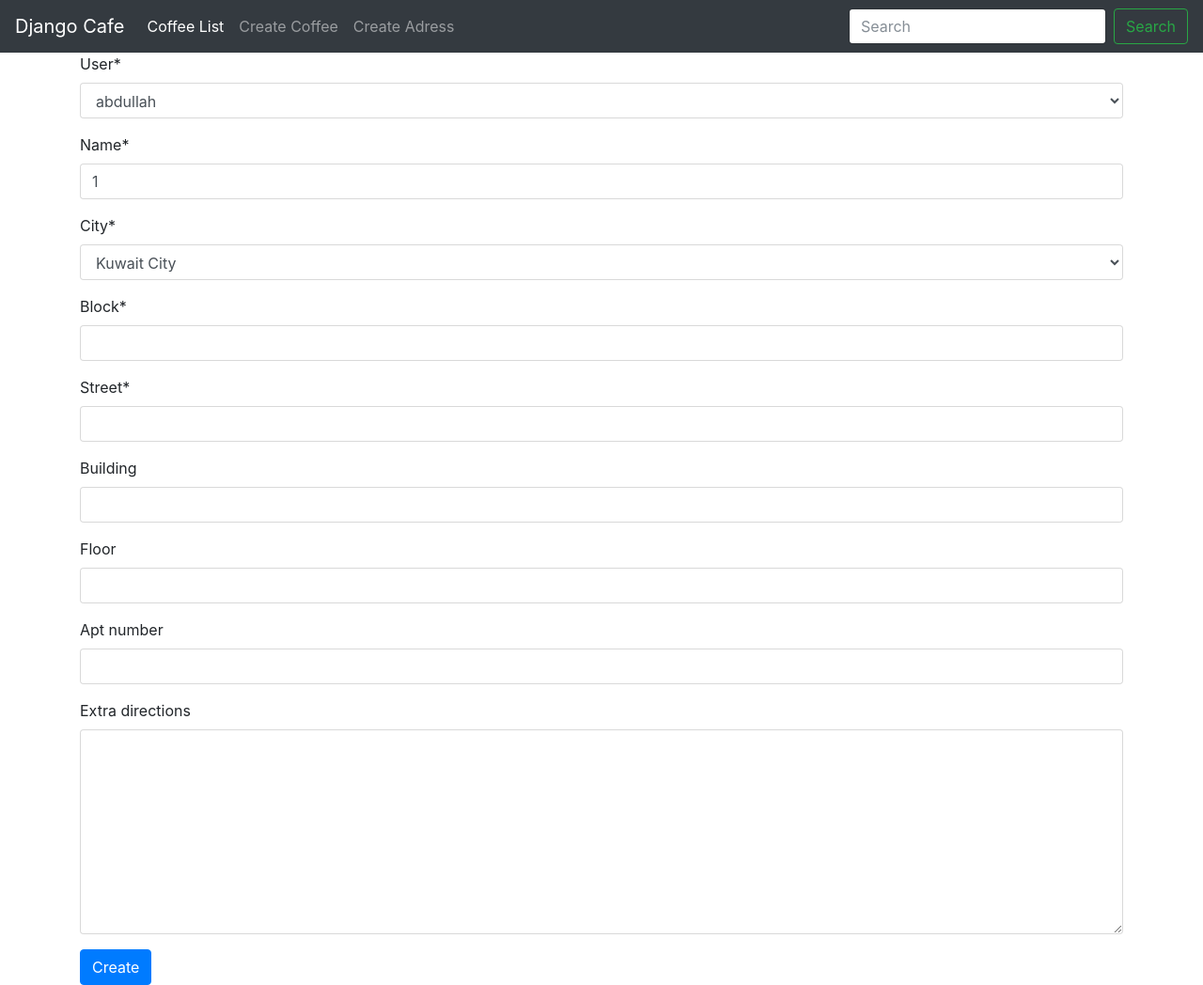
After one commit to aalbusairi/cafe, a Django app: page /coffee/adress/ in a window 1280 px wide. The commit adds this page. Shown: the whole page at 94% size. Run offline with Django 3.2, Linux system fonts and the light colour scheme; data comes from the database, SQL or seed files in the repository; both versions use the stored data as it was after the commit; some libraries are stand-ins or nearby versions.

Commit message:
adress models + navbar

```diff
--- a/coffee/admin.py
+++ b/coffee/admin.py
@@ -6,3 +6,5 @@ admin.site.register(Powder)
 admin.site.register(Syrup)
 admin.site.register(Roast)
 admin.site.register(Coffee)
+admin.site.register(City)
+admin.site.register(Adress)
--- a/coffee/forms.py
+++ b/coffee/forms.py
@@ -40,3 +40,8 @@ class CoffeeForm(forms.ModelForm):
 		model = Coffee
 		fields = '__all__'
 		exclude = ['user', 'price']
+
+class AdressForm(forms.ModelForm):
+	class Meta:
+		model = Adress
+		fields = '__all__'
--- a/coffee/models.py
+++ b/coffee/models.py
@@ -53,3 +53,23 @@ class Coffee(models.Model):
 
 	def get_absolute_url(self):
 		return reverse("coffee:coffeedetail", kwargs={"post_id": self.id})
+
+class City(models.Model):
+	name = models.CharField(max_length=20)
+
+	def __str__(self):
+		return self.name
+
+class Adress(models.Model):
+	user = models.ForeignKey(User, default = 1)
+	name = models.CharField(max_length=20, default=1)
+	city = models.ForeignKey(City, default = 1)
+	block = models.CharField(max_length=20)
+	street = models.CharField(max_length=20)
+	building = models.CharField(max_length=20, blank=True)
+	floor = models.CharField(max_length=20, blank=True)
+	apt_number = models.CharField(max_length=20, blank=True)
+	extra_directions = models.TextField(null = True, blank=True)
+
+	def __str__(self):
+		return self.name
--- /dev/null
+++ b/coffee/templates/adress_create.html
@@ -0,0 +1,14 @@
+{% extends "base.html" %}
+{% load crispy_forms_tags %}
+{% block title %}
+Adress
+{% endblock title %}
+
+
+{% block content %}
+	<form action="{% url 'coffee:adress' %}" method="POST">
+		{% csrf_token %}
+		{{form|crispy}}
+		<input class = "btn btn-primary" type="submit" value="Create">
+	</form>
+{% endblock content %}
--- a/coffee/templates/base.html
+++ b/coffee/templates/base.html
@@ -7,15 +7,16 @@
 
 	{% endblock head_title %}
 	</title>
-	<link rel="stylesheet" href="{% static 'css/bootstrap.min.css' %}">
-	<link rel="stylesheet" href="{% static 'css/base.css' %}">
+	<link rel="stylesheet" href="https://maxcdn.bootstrapcdn.com/bootstrap/4.0.0-beta/css/bootstrap.min.css" integrity="sha384-/Y6pD6FV/Vv2HJnA6t+vslU6fwYXjCFtcEpHbNJ0lyAFsXTsjBbfaDjzALeQsN6M" crossorigin="anonymous">
 </head>
 <body>
 
 {% include 'messages.html' %}
 
+{% include 'navbar.html' %}
+
+
 <div class="container content">
-
 
 
 	{% block content%}
@@ -25,6 +26,7 @@
 </div>
 
 <script src="{% static 'js/jquery-3.2.1.min.js' %}"></script>
-<script src="{% static 'js/bootstrap.min.js' %}"></script>
+<script src="https://cdnjs.cloudflare.com/ajax/libs/popper.js/1.11.0/umd/popper.min.js" integrity="sha384-b/U6ypiBEHpOf/4+1nzFpr53nxSS+GLCkfwBdFNTxtclqqenISfwAzpKaMNFNmj4" crossorigin="anonymous"></script>
+<script src="https://maxcdn.bootstrapcdn.com/bootstrap/4.0.0-beta/js/bootstrap.min.js" integrity="sha384-h0AbiXch4ZDo7tp9hKZ4TsHbi047NrKGLO3SEJAg45jXxnGIfYzk4Si90RDIqNm1" crossorigin="anonymous"></script>
 </body>
 </html>
--- /dev/null
+++ b/coffee/templates/navbar.html
@@ -0,0 +1,24 @@
+<nav class="navbar navbar-expand-sm navbar-dark bg-dark">
+  <a class="navbar-brand" href="{% url 'coffee:coffeelist' %}">Django Cafe</a>
+  <button class="navbar-toggler" type="button" data-toggle="collapse" data-target="#navbarSupportedContent" aria-controls="navbarSupportedContent" aria-expanded="false" aria-label="Toggle navigation">
+    <span class="navbar-toggler-icon"></span>
+  </button>
+
+  <div class="collapse navbar-collapse" id="navbarSupportedContent">
+    <ul class="navbar-nav mr-auto">
+      <li class="nav-item active">
+        <a class="nav-link" href="{% url 'coffee:coffeelist' %}">Coffee List <span class="sr-only">(current)</span></a>
+      </li>
+      <li class="nav-item">
+        <a class="nav-link" href="{% url 'coffee:coffee' %}">Create Coffee</a>
+      </li>
+      <li class="nav-item">
+        <a class="nav-link" href="{% url 'coffee:adress' %}">Create Adress</a>
+      </li>
+    </ul>
+    <form class="form-inline my-2 my-lg-0">
+      <input class="form-control mr-sm-2" type="text" placeholder="Search" aria-label="Search">
+      <button class="btn btn-outline-success my-2 my-sm-0" type="submit">Search</button>
+    </form>
+  </div>
+</nav>
--- a/coffee/urls.py
+++ b/coffee/urls.py
@@ -11,6 +11,7 @@ urlpatterns = [
 	url(r'^syrup/$', views.syrup_create, name="syrup"),
 	url(r'^roast/$', views.roast_create, name="roast"),
 	url(r'^coffee/$', views.coffee_create, name="coffee"),
+	url(r'^adress/$', views.adress_create, name="adress"),
 
 	url(r'^beanlist/$', views.bean_list, name="beanlist"),
 	url(r'^beanupdate/(?P<post_id>\d+)/$', views.bean_update, name="beanupdate"),
@@ -32,4 +33,9 @@ urlpatterns = [
 	url(r'^coffeeupdate/(?P<post_id>\d+)/$', views.coffee_update, name="coffeeupdate"),
 	url(r'^coffeedelete/(?P<post_id>\d+)/$', views.coffee_delete, name="coffeedelete"),
 	url(r'^coffeedetail/(?P<post_id>\d+)/$', views.coffee_detail, name="coffeedetail"),
+
+	url(r'^adresslist/$', views.adress_list, name="adresslist"),
+	url(r'^adressupdate/(?P<post_id>\d+)/$', views.adress_update, name="adressupdate"),
+	url(r'^adressdelete/(?P<post_id>\d+)/$', views.adress_delete, name="adressdelete"),
+	# url(r'^coffeedetail/(?P<post_id>\d+)/$', views.coffee_detail, name="coffeedetail"),
 ]
--- a/coffee/views.py
+++ b/coffee/views.py
@@ -305,3 +305,48 @@ def coffee_detail(request, post_id):
 	}
 
 	return render(request, 'coffee_detail.html', context)
+
+def adress_list(request):
+	object_list = Adress.objects.all()
+
+	context = {
+	"object_list": object_list
+	}
+
+	return render(request, 'adress_list.html', context)
+
+def adress_create(request):
+	form = AdressForm(request.POST or None)
+	if form.is_valid():
+		adress = form.save(commit=False)
+		adress.user = request.user
+		adress.save()
+		messages.success(request, "Successfully Created!")
+		return redirect("coffee:adresslist")
+	context = {
+	"title": "Adress",
+	"form": form,
+	}
+	return render(request, 'adress_create.html', context)
+
+def adress_update(request, post_id):
+	instance = get_object_or_404(Adress, id=post_id)
+	form = AdressForm(request.POST or None, instance = instance)
+	if form.is_valid():
+		adress = form.save(commit=False)
+		adress.user = request.user
+		adress.save()
+		messages.success(request, "Successfully Updated!")
+		return redirect("coffee:adresslist")
+	context = {
+	"title": "Adress",
+	"form": form,
+	'instance': instance
+	}
+	return render(request, 'adress_update.html', context)
+
+def adress_delete(request, post_id):
+	instance = get_object_or_404(Adress, id=post_id)
+	instance.delete()
+	messages.success(request, "Successfully Deleted!")
+	return redirect("coffee:adresslist")
```
Also changed, not shown: coffee/templates/adress_list.html (added, +18 -0 lines), coffee/templates/adress_update.html (added, +14 -0 lines), coffee/migrations/0009_auto_20170821_1405.py (added), coffee/migrations/0010_adress_name.py (added), db.sqlite3.
